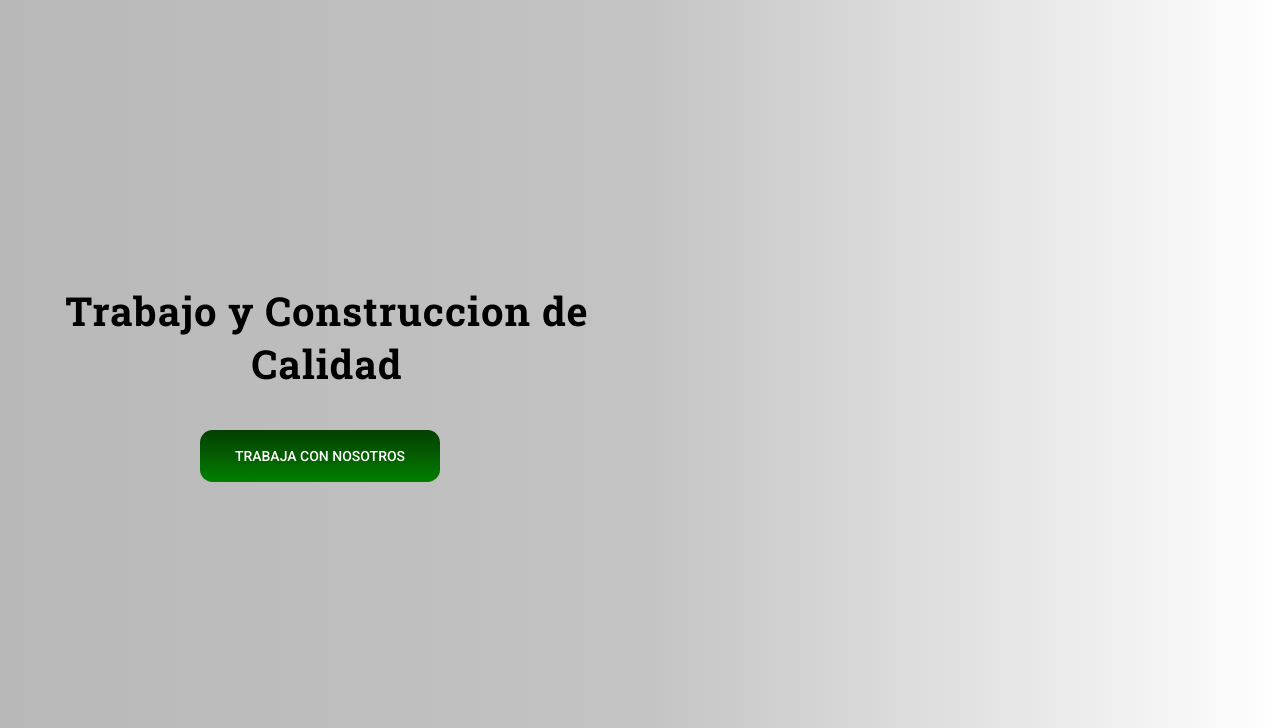
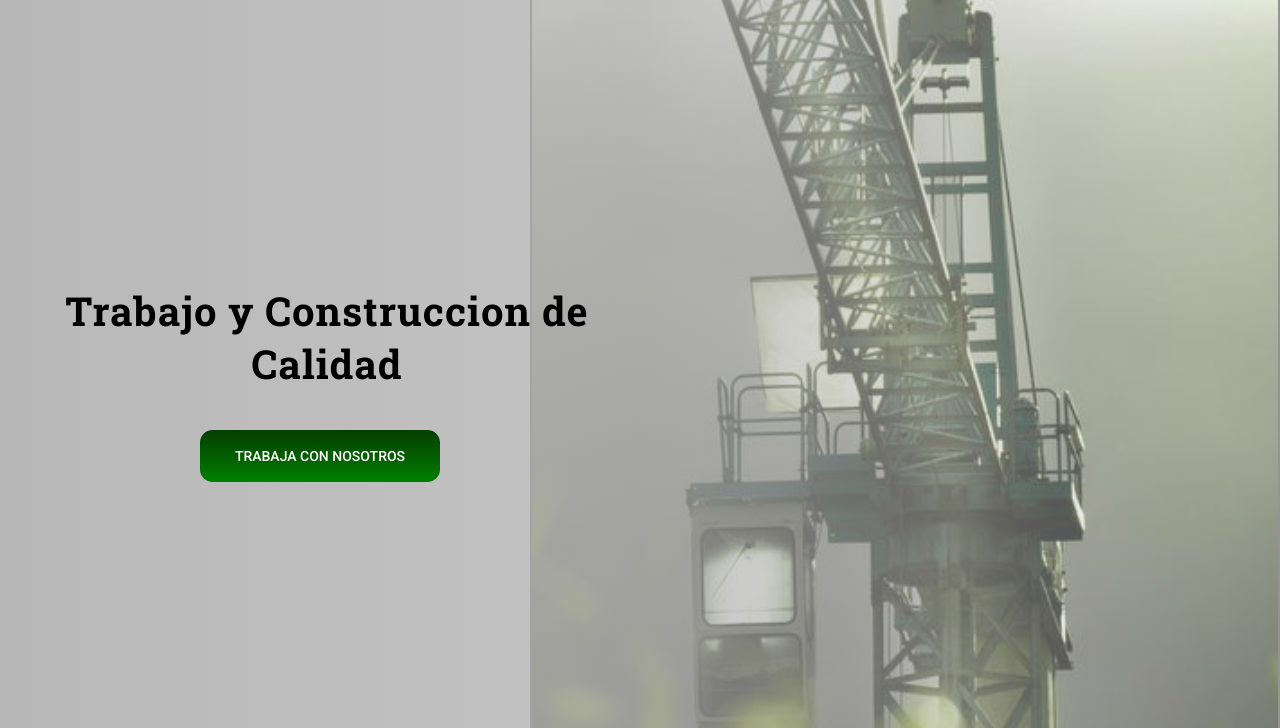
Before and after one commit to felipepov/ECOGREENsrl, a plain HTML site: page index.html in a window 1280 px wide. Shown: the part 72-800 px from the top of the page. Drawn offline with Linux system fonts and the light colour scheme; a web font is replaced by a local one.

Commit message:
Imaages fix  in

```diff
--- a/css/main.css
+++ b/css/main.css
@@ -127,7 +127,7 @@ main {
 }
 
 .home:before {
-  background: url(images/Crane1.png) no-repeat center center/cover;
+  background: url(../images/Crane1.png) no-repeat center center/cover;
   content: '';
   position: absolute;
   width: 100%;
@@ -268,7 +268,7 @@ footer {
 
 @media (min-width: 1100px) {
   .home {
-    background: linear-gradient(270deg, rgba(255, 255, 255, 0.25), rgba(175, 175, 175, 0.75), #b8b8b8), url(images/Crane1.png) no-repeat right;
+    background: linear-gradient(270deg, rgba(255, 255, 255, 0.25), rgba(175, 175, 175, 0.75), #b8b8b8), url(../images/Crane1.png) no-repeat right;
   }
   .home:before {
     display: none;
```
